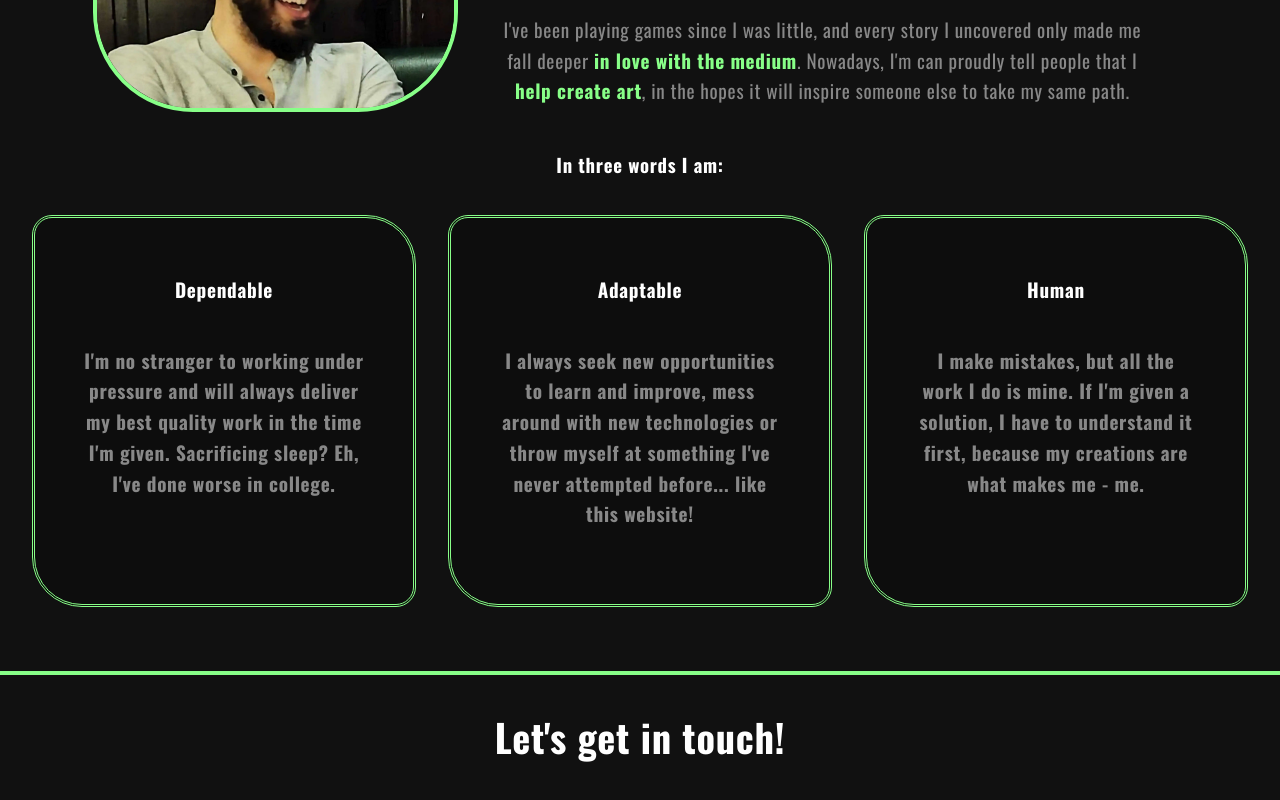
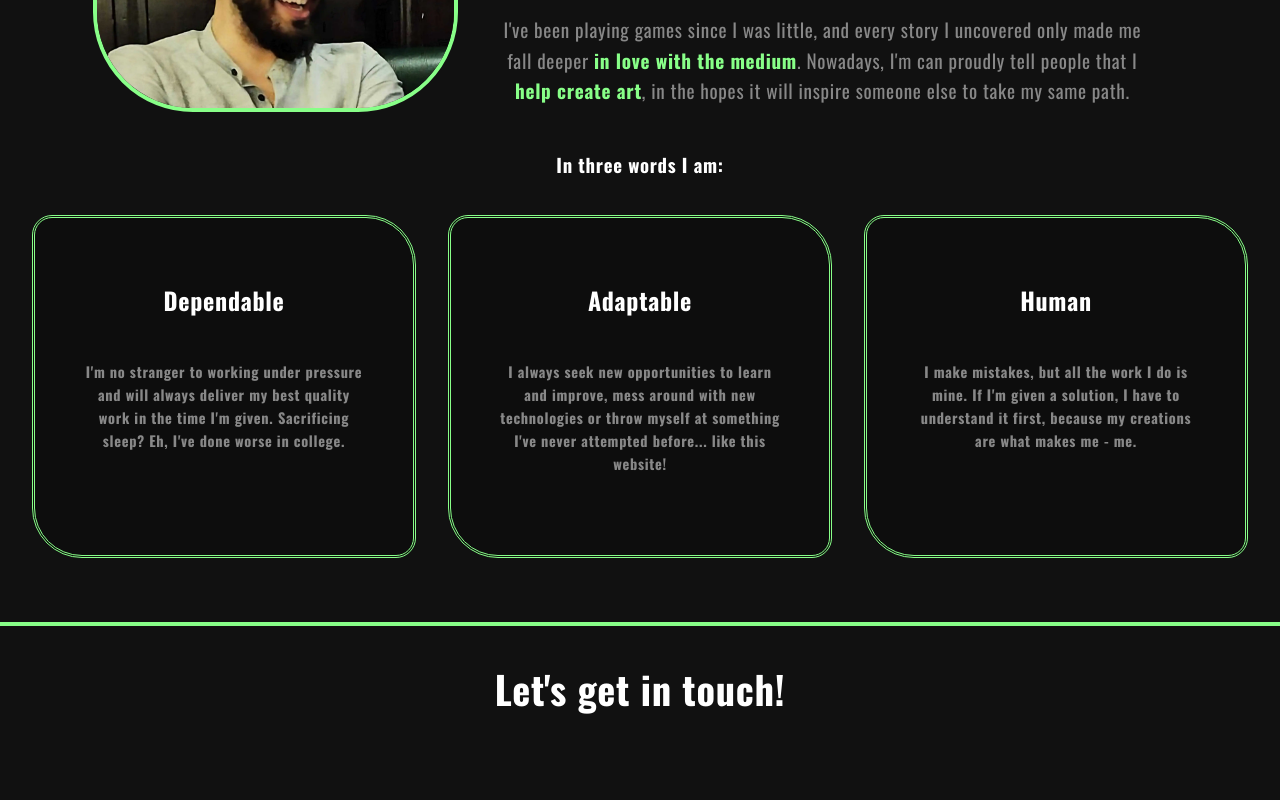
Before and after one commit to MC-DeltaArts/mc-deltaarts.github.io, a website: page index.html in a window 1280 px wide. Shown: the part 5147-5947 px from the top of the page. After the commit the page ends 5914 px from the top, so only its background shows below. Drawn offline with nearby package versions, Linux system fonts and the light colour scheme; files that its build step writes are made by us from their sources.

Commit message:
fixed font size inconsistency

```diff
--- a/styles/styles.css
+++ b/styles/styles.css
@@ -958,7 +958,7 @@ section {
 }
 
 h4 {
-  font-size: clamp(1rem, 1.5vw, 2rem);
+  font-size: clamp(1.5rem, 1.5vw, 2rem);
 }
 
 .three-words {
@@ -983,7 +983,7 @@ h4 {
 }
 
 .three-words p {
-  font-size: clamp(1rem, 1.5vw, 1.5rem);
+  font-size: clamp(0.9rem, 1vw, 1.2rem);
   color: #888;
   margin: 1.5rem auto;
   padding: 1rem;
```
